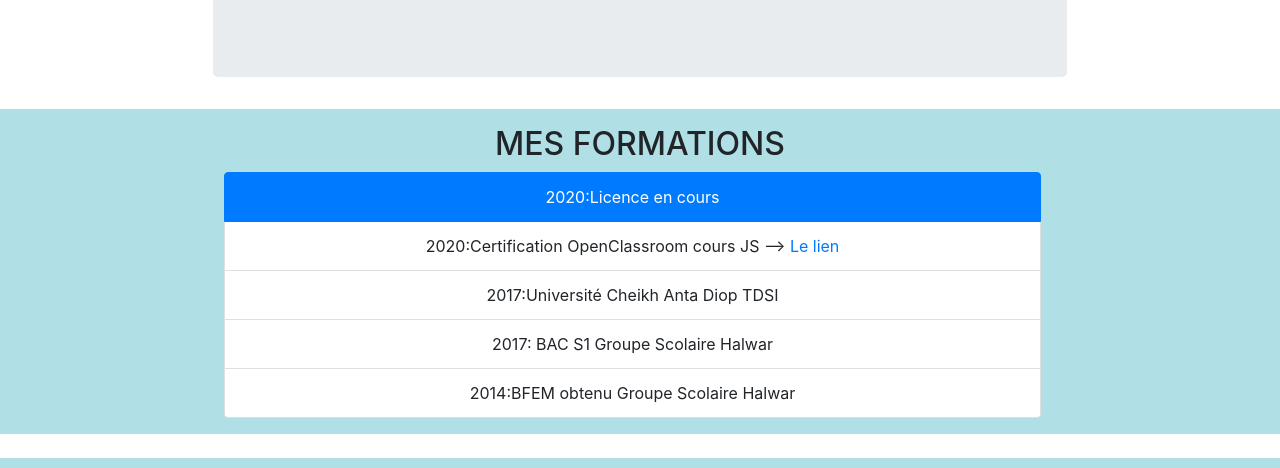
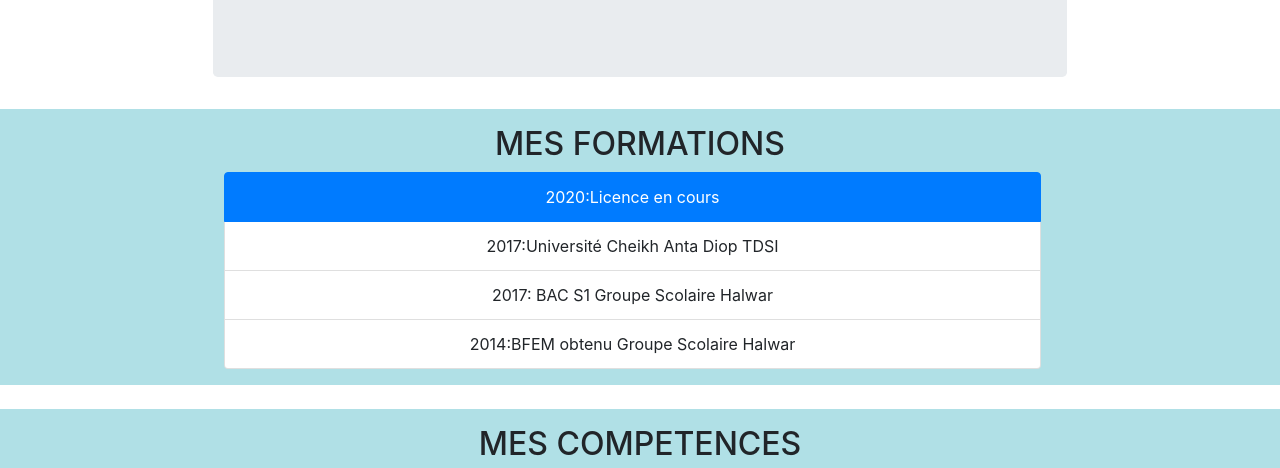
Before and after one commit to bambadiagne/A, a plain HTML site: page index.html in a window 1280 px wide. Shown: the part 601-1069 px from the top of the page. Drawn offline with Linux system fonts and the light colour scheme.

Commit message:
The '<li>' tag at line 62 has been deleted because the link redirect to the clicker's Openclassrooms dashboard

```diff
--- a/index.html
+++ b/index.html
@@ -59,7 +59,6 @@
         <center>
         <ul class="list-group col-md-8">
           <li class="list-group-item active">2020:Licence en cours</li>
-          <li class="list-group-item">2020:Certification OpenClassroom cours JS --> <a href="https://openclassrooms.com/fr/dashboard/certificates#list-certificate-course">Le lien</a> </li>
           <li class="list-group-item">2017:Université Cheikh Anta Diop TDSI</li>
           <li class="list-group-item">2017: BAC S1  Groupe Scolaire Halwar</li>
           <li class="list-group-item">2014:BFEM obtenu Groupe Scolaire Halwar</li>
```
